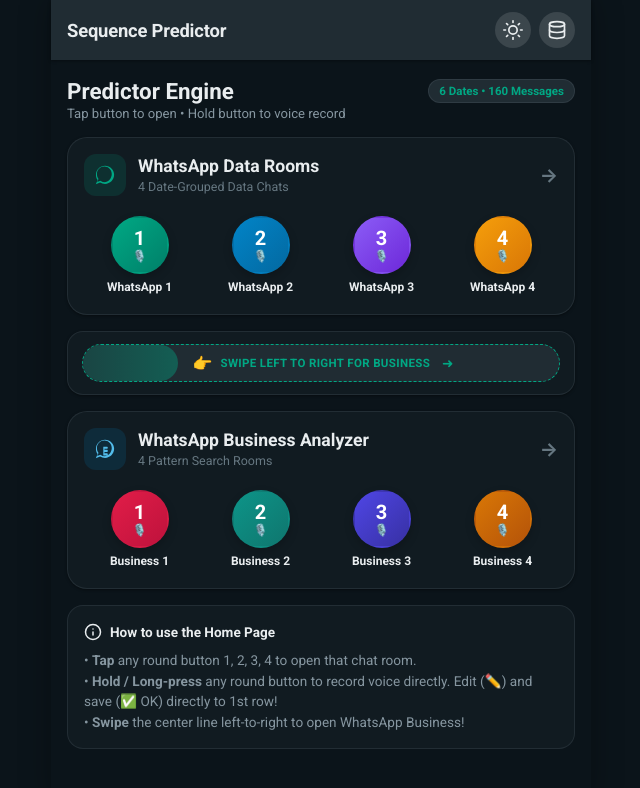
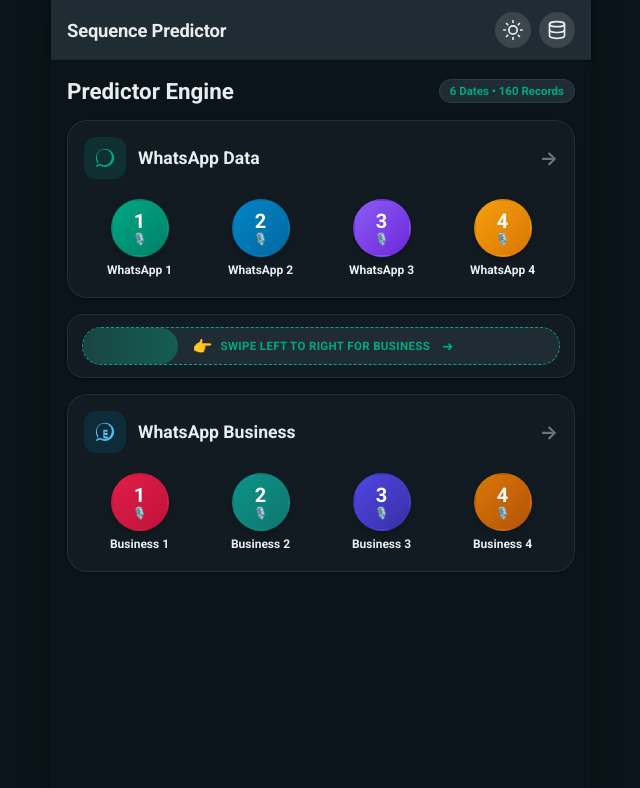
Before and after one commit to thiruAji/predictor, a React (Vite) app: page / in a window 1280 px wide. Shown: the top 788 px of the page, without its empty margins (319-959 px from the left). Built offline with nearby package versions, Linux system fonts and the light colour scheme.

Commit message:
Refine Home Page to minimal 4+4 round buttons layout with full-page left-to-right swipe navigation

```diff
--- a/src/components/HomeScreen.jsx
+++ b/src/components/HomeScreen.jsx
@@ -21,7 +21,7 @@
   const [isVerifyModalOpen, setIsVerifyModalOpen] = useState(false);
   const [homeToast, setHomeToast] = useState("");
 
-  // Swipe gesture tracking state for center line
+  // Full Page & Center Line Swipe gesture tracking state
   const [swipeOffset, setSwipeOffset] = useState(0);
   const touchStartXRef = useRef(null);
 
@@ -89,7 +89,7 @@
     }
   };
 
-  // CENTER LINE SWIPE GESTURE HANDLERS (SWIPE LEFT TO RIGHT)
+  // FULL PAGE SWIPE GESTURE HANDLERS (SWIPE LEFT-TO-RIGHT / RIGHT-TO-LEFT)
   const handleTouchStart = (e) => {
     const touch = e.touches ? e.touches[0] : e;
     touchStartXRef.current = touch.clientX;
@@ -106,13 +106,13 @@
 
   const handleTouchEnd = () => {
     if (swipeOffset > 60) {
-      // Swiped Left to Right -> Open WhatsApp Business Page!
+      // Swiped Left to Right -> Switch between WhatsApp & WhatsApp Business page!
       setHomeToast("↔ Opening WhatsApp Business...");
       setTimeout(() => {
         setCurrentView("analyze");
         setSwipeOffset(0);
         setHomeToast("");
-      }, 200);
+      }, 180);
     } else {
       setSwipeOffset(0);
     }
@@ -141,14 +141,18 @@
   };
 
   return (
-    <main className="home-container">
-      {/* HEADER TITLE BANNER */}
+    <main
+      className="home-container minimal-home"
+      onTouchStart={handleTouchStart}
+      onTouchMove={handleTouchMove}
+      onTouchEnd={handleTouchEnd}
+    >
+      {/* MINIMAL HEADER */}
       <div className="home-welcome">
         <div className="home-title-row">
           <h2 className="home-welcome-title">Predictor Engine</h2>
-          <div className="home-badge-pill">{totalDates} Dates • {totalDataMessages} Messages</div>
+          <div className="home-badge-pill">{totalDates} Dates • {totalDataMessages} Records</div>
         </div>
-        <p className="home-welcome-sub">Tap button to open • Hold button to voice record</p>
       </div>
 
       {/* HOME RECORDING STATUS STRIP */}
@@ -156,7 +160,7 @@
         <div className="voice-listening-strip home-listening-banner">
           <span className="recording-dot" />
           <div className="home-listening-info">
-            <b>🎙️ Voice Recording for {activeVoiceTarget.name}...</b>
+            <b>🎙️ Recording for {activeVoiceTarget.name}...</b>
             <span>Speak 3, 6, 9, or 12 digits (1–6)</span>
           </div>
           <button className="btn-small secondary" onClick={stopListening}>Stop</button>
@@ -184,14 +188,11 @@
               <path d="M12.04 2C6.58 2 2.13 6.45 2.13 11.91c0 2.1.66 4.05 1.79 5.65L2 22l4.6-1.85a9.86 9.86 0 0 0 5.44 1.62c5.46 0 9.91-4.45 9.91-9.91S17.5 2 12.04 2zm0 17.84c-1.7 0-3.32-.47-4.73-1.34l-.34-.21-3.52 1.41 1.44-3.44-.23-.36c-.95-1.5-1.46-3.24-1.46-5.02 0-4.46 3.63-8.09 8.09-8.09s8.09 3.63 8.09 8.09-3.63 8.96-8.09 8.96z"/>
             </svg>
           </div>
-          <div>
-            <h3 className="section-card-title">WhatsApp Data Rooms</h3>
-            <span className="section-card-sub">4 Date-Grouped Data Chats</span>
-          </div>
+          <h3 className="section-card-title">WhatsApp Data</h3>
           <span className="section-card-chevron">→</span>
         </div>
 
-        {/* 4 HORIZONTAL ROUND COLORFUL BUTTONS */}
+        {/* 4 TOP HORIZONTAL ROUND COLORFUL BUTTONS */}
         <div className="round-buttons-row">
           {[1, 2, 3, 4].map(chatNum => {
             const name = chatNames?.data?.[String(chatNum)] || `WhatsApp ${chatNum}`;
@@ -220,15 +221,9 @@
         </div>
       </section>
 
-      {/* CENTER INTERACTIVE SWIPE GESTURE LINE */}
+      {/* CENTER INTERACTIVE SWIPE LINE */}
       <div
         className="center-swipe-container"
-        onTouchStart={handleTouchStart}
-        onTouchMove={handleTouchMove}
-        onTouchEnd={handleTouchEnd}
-        onMouseDown={handleTouchStart}
-        onMouseMove={handleTouchMove}
-        onMouseUp={handleTouchEnd}
         onClick={() => setCurrentView("analyze")}
         title="Swipe line left-to-right to open WhatsApp Business"
       >
@@ -256,14 +251,11 @@
               <path d="M12.04 2C6.58 2 2.13 6.45 2.13 11.91c0 2.1.66 4.05 1.79 5.65L2 22l4.6-1.85a9.86 9.86 0 0 0 5.44 1.62c5.46 0 9.91-4.45 9.91-9.91S17.5 2 12.04 2zm0 17.84c-1.7 0-3.32-.47-4.73-1.34l-.34-.21-3.52 1.41 1.44-3.44-.23-.36c-.95-1.5-1.46-3.24-1.46-5.02 0-4.46 3.63-8.09 8.09-8.09s8.09 3.63 8.09 8.09-3.63 8.96-8.09 8.96zm1.9-6.91c.64 0 1.15.51 1.15 1.15s-.51 1.15-1.15 1.15h-2.5v1.5h2.5c.64 0 1.15.51 1.15 1.15s-.51 1.15-1.15 1.15h-3.8V9.5h3.8c.64 0 1.15.51 1.15 1.15s-.51 1.15-1.15 1.15h-2.5v1.13h2.5z"/>
             </svg>
           </div>
-          <div>
-            <h3 className="section-card-title">WhatsApp Business Analyzer</h3>
-            <span className="section-card-sub">4 Pattern Search Rooms</span>
-          </div>
+          <h3 className="section-card-title">WhatsApp Business</h3>
           <span className="section-card-chevron">→</span>
         </div>
 
-        {/* 4 HORIZONTAL ROUND COLORFUL BUTTONS */}
+        {/* 4 BOTTOM HORIZONTAL ROUND COLORFUL BUTTONS */}
         <div className="round-buttons-row">
           {[1, 2, 3, 4].map(chatNum => {
             const name = chatNames?.analyze?.[String(chatNum)] || `Business ${chatNum}`;
@@ -292,23 +284,6 @@
         </div>
       </section>
 
-      {/* QUICK INSTRUCTIONS INFO BOX */}
-      <div className="home-info-box">
-        <div className="home-info-header">
-          <svg width="18" height="18" viewBox="0 0 24 24" fill="none" stroke="currentColor" strokeWidth="2" strokeLinecap="round" strokeLinejoin="round">
-            <circle cx="12" cy="12" r="10" />
-            <line x1="12" y1="16" x2="12" y2="12" />
-            <line x1="12" y1="8" x2="12.01" y2="8" />
-          </svg>
-          <b>How to use the Home Page</b>
-        </div>
-        <p>
-          • <b>Tap</b> any round button 1, 2, 3, 4 to open that chat room.<br />
-          • <b>Hold / Long-press</b> any round button to record voice directly. Edit (✏️) and save (✅ OK) directly to 1st row!<br />
-          • <b>Swipe</b> the center line left-to-right to open WhatsApp Business!
-        </p>
-      </div>
-
       {/* VOICE RECORDING VERIFICATION MODAL ON HOME SCREEN */}
       <VoiceVerificationModal
         isOpen={isVerifyModalOpen}
```
